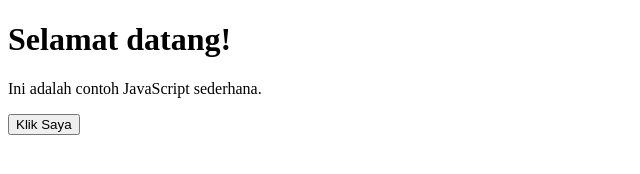
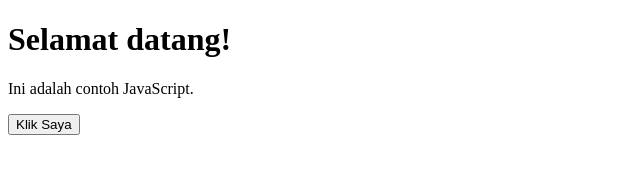
Before and after one commit to desleone/desjava, a plain HTML site: page index.html in a window 1280 px wide. Shown: the full height of the page, 0-640 px from the left. Drawn offline with Linux system fonts and the light colour scheme.

Commit message:
Update index.html

```diff
--- a/index.html
+++ b/index.html
@@ -5,7 +5,7 @@
 </head>
 <body>
     <h1>Selamat datang!</h1>
-    <p id="teks">Ini adalah contoh JavaScript sederhana.</p>
+    <p id="teks">Ini adalah contoh JavaScript.</p>
     <button onclick="ubahTeks()">Klik Saya</button>
 
     <script>
```
